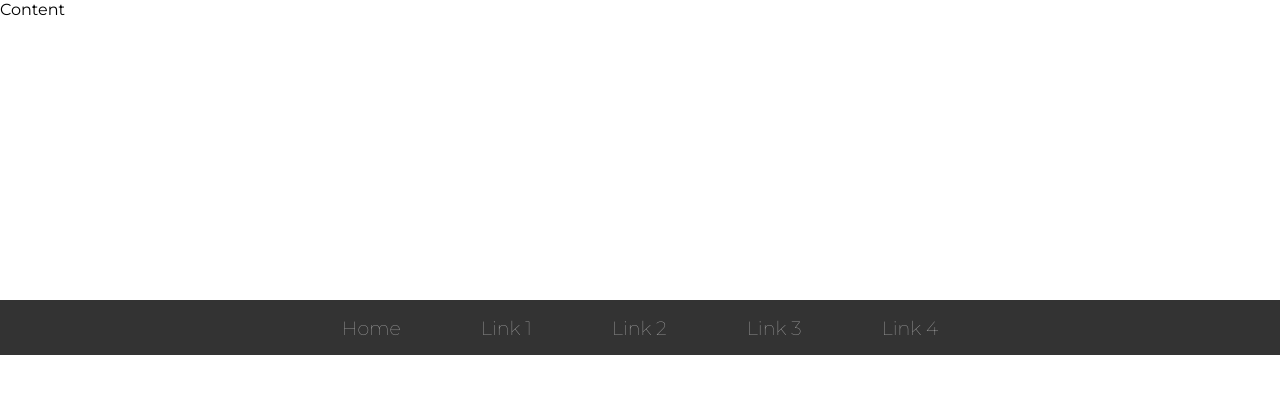
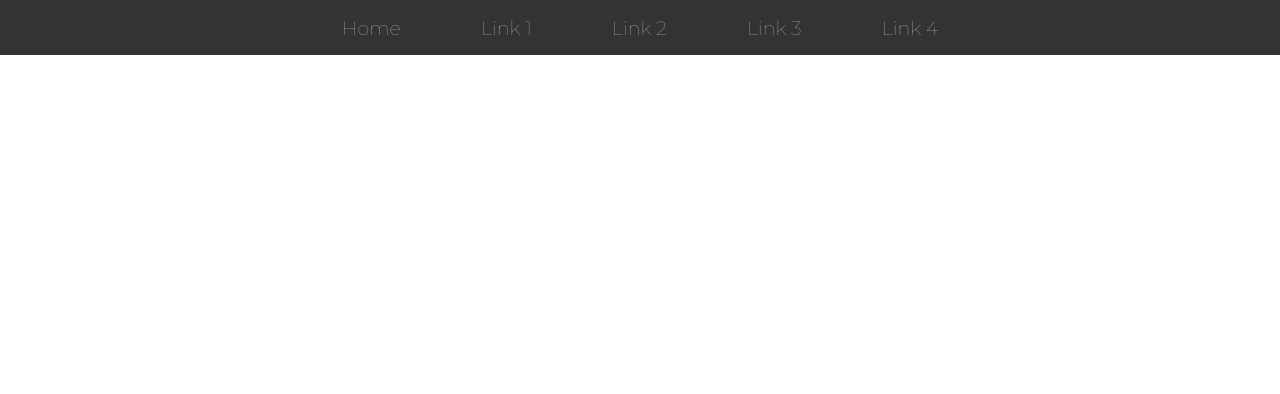
Before and after one commit to jordanlandry/react-vite-ts-template, a React (Vite) app: page / in a window 1280 px wide. Shown: the top 394 px of the page. Built offline with nearby package versions, Linux system fonts and the light colour scheme.

Commit message:
wrapped navbars in a header component for better html semantics

```diff
--- a/src/App.tsx
+++ b/src/App.tsx
@@ -4,7 +4,7 @@ import Navbar from "./components/navbar/Navbar";
 function App() {
   return (
     <div className="App">
-      <AffixedNavbar />
+      <Navbar />
     </div>
   );
 }
--- a/src/components/navbar/AffixedNavbar.tsx
+++ b/src/components/navbar/AffixedNavbar.tsx
@@ -16,7 +16,7 @@ export default function AffixedNavbar() {
   const isFixed = currentScrollPos! <= -height!;
 
   return (
-    <>
+    <header>
       <div className="navbar-before" style={{ height: "300px" }} ref={beforeNavRef}>
         Content
       </div>
@@ -24,6 +24,6 @@ export default function AffixedNavbar() {
       <nav className="navbar" data-fixed={isFixed}>
         {width > MAX_WIDTH ? <NavWindow /> : <NavMobile />}
       </nav>
-    </>
+    </header>
   );
 }
--- a/src/components/navbar/Navbar.tsx
+++ b/src/components/navbar/Navbar.tsx
@@ -8,8 +8,10 @@ export default function Navbar() {
   const width = useWidth();
 
   return (
-    <nav className="navbar" data-fixed="true">
-      {width > MAX_WIDTH ? <NavWindow /> : <NavMobile />}
-    </nav>
+    <header>
+      <nav className="navbar" data-fixed="true">
+        {width > MAX_WIDTH ? <NavWindow /> : <NavMobile />}
+      </nav>
+    </header>
   );
 }
```
